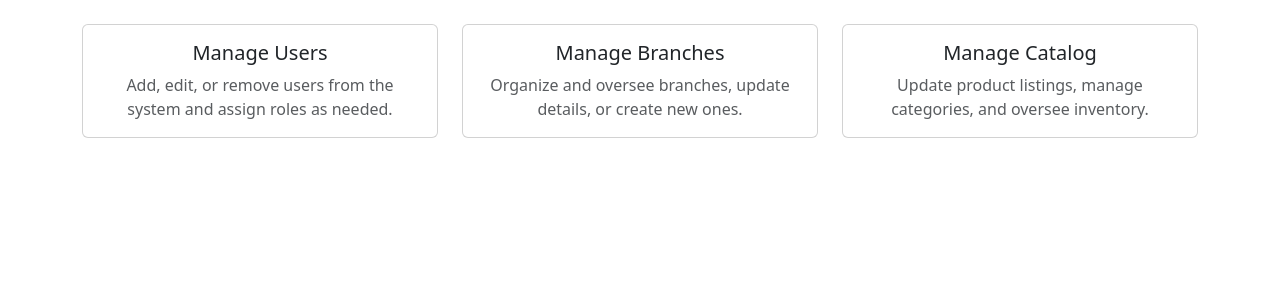
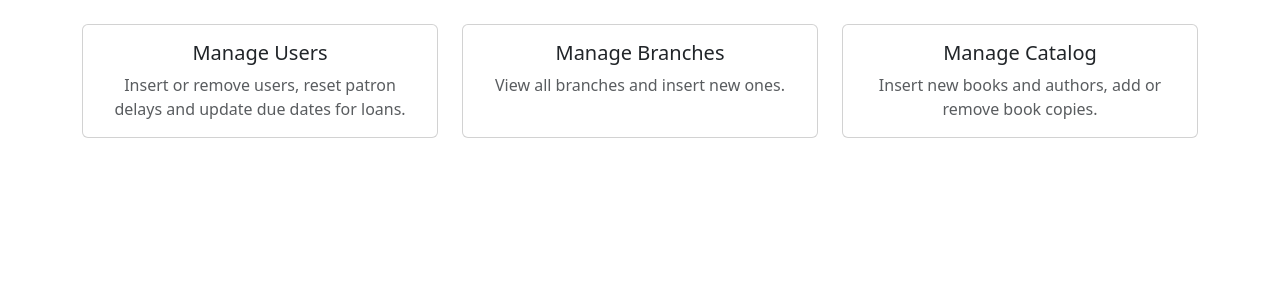
Before and after one commit to Lechemi/library, a PHP site: page /librarian/dashboard.php in a window 1280 px wide. Shown: the part 82-382 px from the top of the page. Run offline with PHP 8.4, Linux system fonts and the light colour scheme; the visitor is signed in with stand-in values (Sample User, id 1).

Commit message:
refactored dashboard menu and changed card descriptions

```diff
--- a/webapp/librarian/dashboard.php
+++ b/webapp/librarian/dashboard.php
@@ -39,45 +39,27 @@ if (!isset($_SESSION['user'])) redirect('../index.php');
 
             <?php
 
+                $pages = [
+                        'Manage Users' => ['manage-users.php', 'Insert or remove users, reset patron delays and update due dates for loans.'],
+                        'Manage Branches' => ['manage-branches.php', 'View all branches and insert new ones.'],
+                        'Manage Catalog' => ['manage-catalog.php', 'Insert new books and authors, add or remove book copies.'],
+                ];
 
+                foreach ($pages as $title => $details) {
+                    echo '
+                        <div class="col-md-4 mb-4">
+                            <a href=' . $details[0] . ' class="text-decoration-none card-link">
+                                <div class="card h-100">
+                                    <div class="card-body text-center">
+                                        <h5 class="card-title text-dark">' . $title . '</h5>
+                                        <p class="card-text text-muted">' . $details[1] . '</p>
+                                    </div>
+                                </div>
+                            </a>
+                        </div>';
+                }
 
             ?>
-
-            <!-- Manage Users -->
-            <div class="col-md-4 mb-4">
-                <a href="manage-users.php" class="text-decoration-none card-link">
-                    <div class="card h-100">
-                        <div class="card-body text-center">
-                            <h5 class="card-title text-dark">Manage Users</h5>
-                            <p class="card-text text-muted">Add, edit, or remove users from the system and assign roles as needed.</p>
-                        </div>
-                    </div>
-                </a>
-            </div>
-
-            <!-- Manage Branches -->
-            <div class="col-md-4 mb-4">
-                <a href="manage-branches.php" class="text-decoration-none card-link">
-                    <div class="card h-100">
-                        <div class="card-body text-center">
-                            <h5 class="card-title text-dark">Manage Branches</h5>
-                            <p class="card-text text-muted">Organize and oversee branches, update details, or create new ones.</p>
-                        </div>
-                    </div>
-                </a>
-            </div>
-
-            <!-- Manage Catalog -->
-            <div class="col-md-4 mb-4">
-                <a href="manage-catalog.php" class="text-decoration-none card-link">
-                    <div class="card h-100">
-                        <div class="card-body text-center">
-                            <h5 class="card-title text-dark">Manage Catalog</h5>
-                            <p class="card-text text-muted">Update product listings, manage categories, and oversee inventory.</p>
-                        </div>
-                    </div>
-                </a>
-            </div>
         </div>
     </div>
 
```
